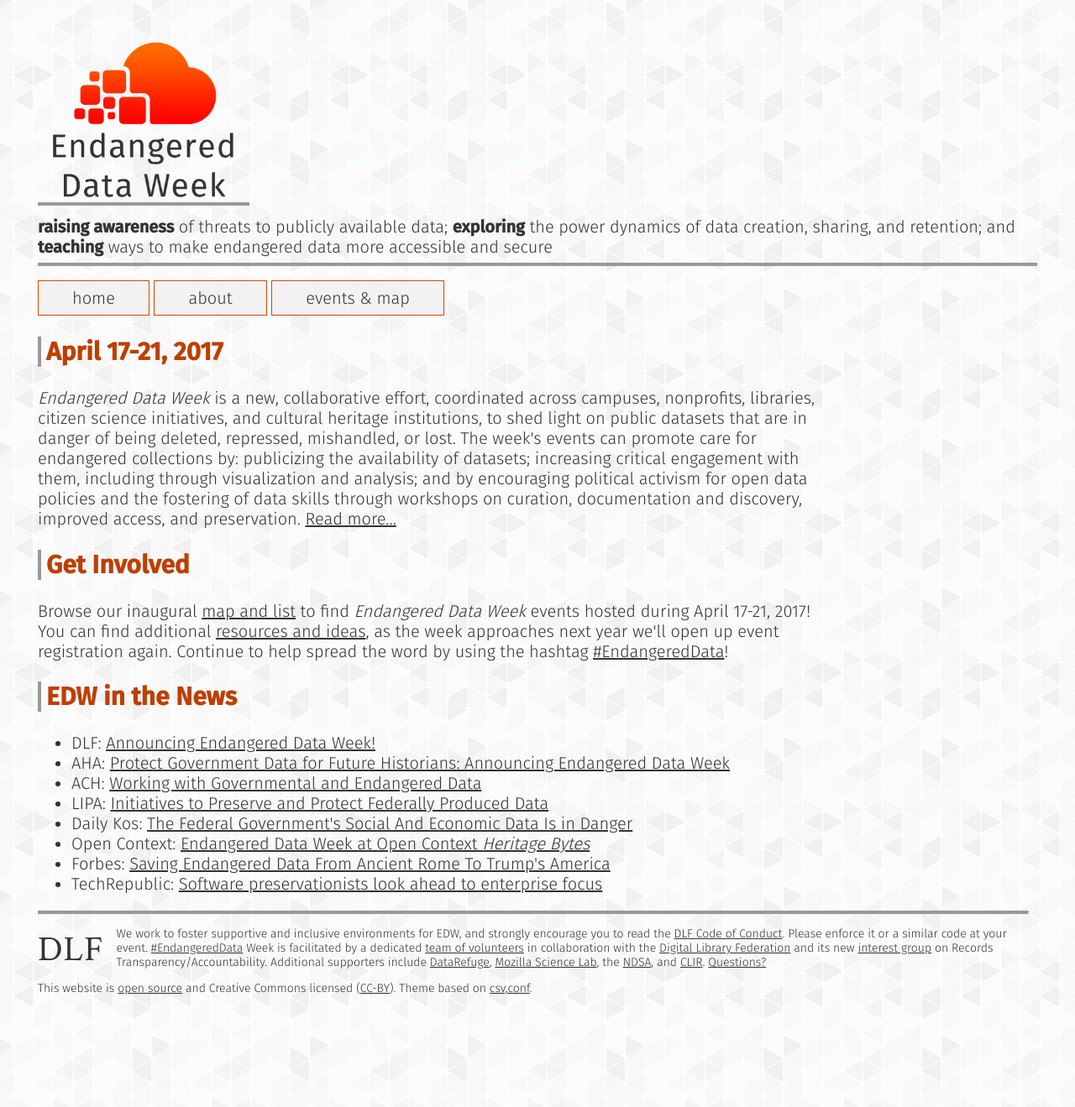
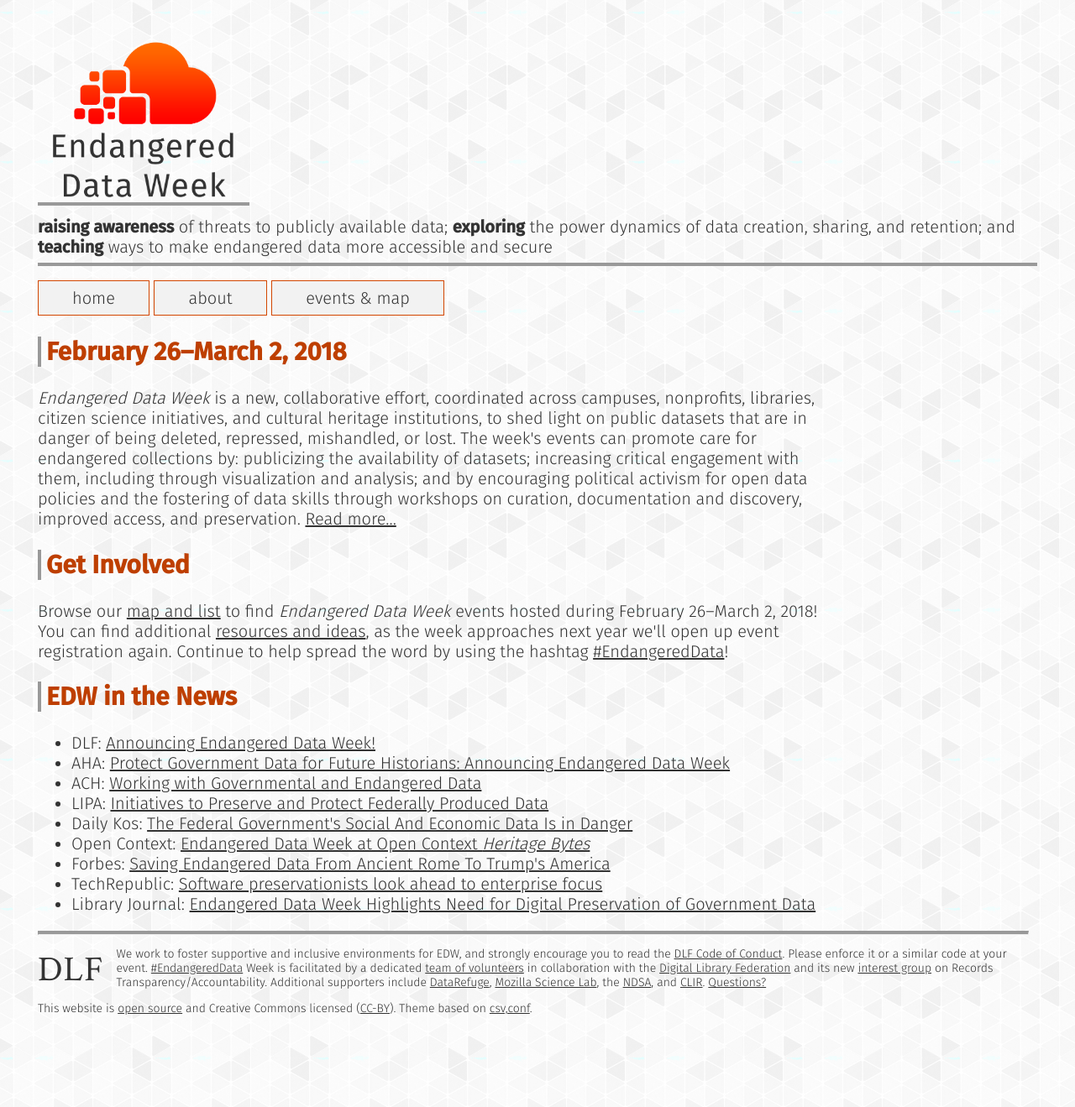
Before and after one commit to endangereddataweek/endangereddataweek.org, a Jekyll site: the page built from index.html, in a window 1280 px wide. Shown: the whole page at 84% size. Built offline with Jekyll 4.4.1, drawn with Linux system fonts in a browser that asks for light colours; nearby versions of some CDN libraries; a style sheet for code colours, icons or effects is not loaded; before the commit the page ends 1295 px from its top, so only the background shows below that.

Commit message:
Update dates for 2018, added Library Journal article

```diff
--- a/_config.yml
+++ b/_config.yml
@@ -2,7 +2,7 @@
 title                 : Endangered Data Week
 description           : "<strong>raising awareness</strong> of threats to publicly available data; <strong>exploring</strong> the power dynamics of data creation, sharing, and retention; and <strong>teaching</strong> ways to make endangered data more accessible and secure"
 tag                   : "bringing together researchers, journalists, librarians, technologists, and community partners to discuss data analysis, creation, sharing, retention, preservation, and security"
-date                  : "April 17-21, 2017"
+date                  : "February 26–March 2, 2018"
 url                   : "http://endangereddataweek.org"
 repository            : "https://github.com/endangereddataweek/endangereddataweek.org"
 twitter_username      : "clirdlf"
--- a/index.html
+++ b/index.html
@@ -16,7 +16,7 @@
 
   <div clas="row">
     <div class="eighty">
-      <p>Browse our inaugural <a href='/map/'>map and list</a> to find <em>Endangered Data Week</em> events hosted during April 17-21, 2017! You can find additional <a href="https://wiki.diglib.org/Endangered_Data_Week">resources and ideas</a>, as the week approaches next year we'll open up event registration again. Continue to help spread the word by using the hashtag <a href="https://twitter.com/search?q=%23EndangeredData">#EndangeredData</a>!</p>
+      <p>Browse our <a href='/map/'>map and list</a> to find <em>Endangered Data Week</em> events hosted during February 26–March 2, 2018! You can find additional <a href="https://wiki.diglib.org/Endangered_Data_Week">resources and ideas</a>, as the week approaches next year we'll open up event registration again. Continue to help spread the word by using the hashtag <a href="https://twitter.com/search?q=%23EndangeredData">#EndangeredData</a>!</p>
     </div>
 </div>
 
@@ -33,6 +33,7 @@
       <li>Open Context: <a href="http://ux.opencontext.org/2017/04/17/endangered-data-week/">Endangered Data Week at Open Context <em>Heritage Bytes</em></a></li>
       <li>Forbes: <a href="https://www.forbes.com/sites/drsarahbond/2017/04/19/saving-endangered-data-from-ancient-rome-to-trumps-america/#346107815d67">Saving Endangered Data From Ancient Rome To Trump's America</a></li>
       <li>TechRepublic: <a href="http://www.techrepublic.com/article/software-preservationists-look-ahead-to-more-of-an-enterprise-focus/">Software preservationists look ahead to enterprise focus</a></li>
+      <li>Library Journal: <a href="http://lj.libraryjournal.com/2017/05/industry-news/endangered-data-week-highlights-need-for-digital-preservation-of-government-data/">Endangered Data Week Highlights Need for Digital Preservation of Government Data</a></li>
     </ul>
   </div>
 </div>
```
